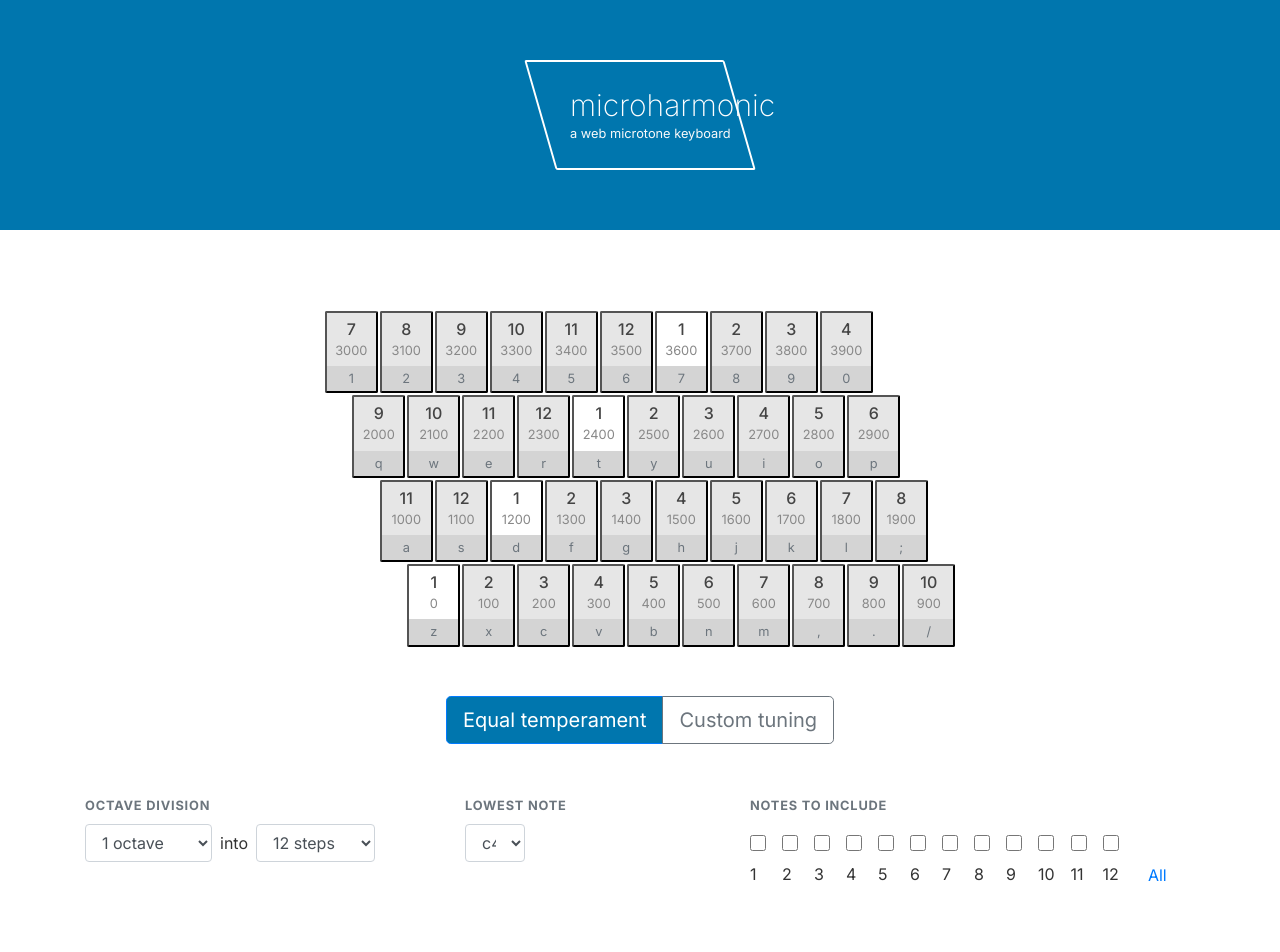
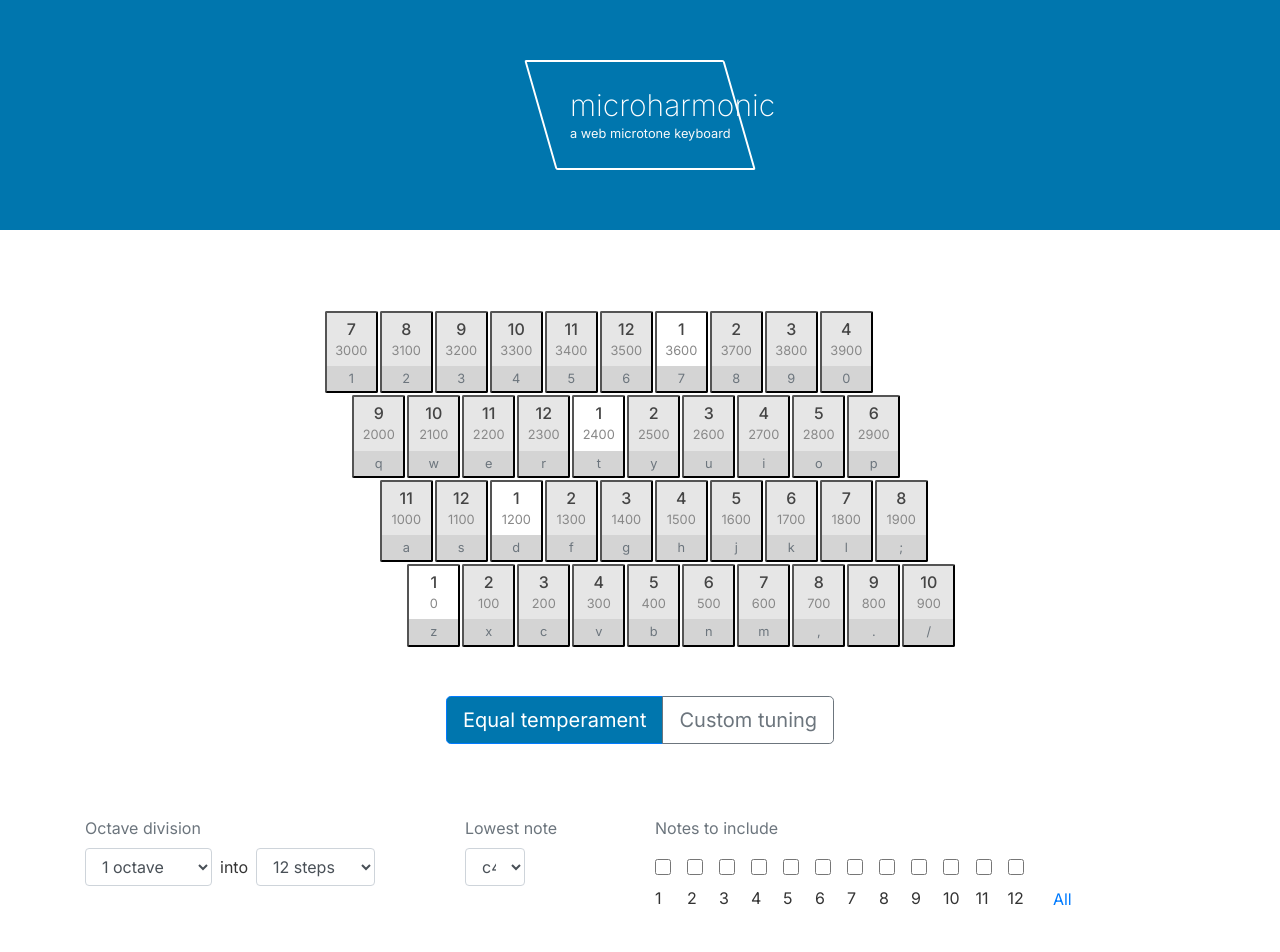
Before and after one commit to kevinsqi/microharmonic, a React (Create React App) app: page / in a window 1280 px wide. Shown: the top 952 px of the page. Built offline with nearby package versions, Linux system fonts and the light colour scheme.

Commit message:
tweak label, columns

```diff
--- a/src/CustomSettings.js
+++ b/src/CustomSettings.js
@@ -118,7 +118,7 @@ class CustomSettings extends React.Component {
             />
             <div className="mt-3">
               <button className="btn btn-primary" onClick={this.onSaveCustomCentValues}>
-                Save
+                Apply
               </button>
             </div>
           </div>
--- a/src/EqualTemperamentSettings.js
+++ b/src/EqualTemperamentSettings.js
@@ -154,9 +154,9 @@ class EqualTemperamentSettings extends React.Component {
   render() {
     return (
       <div className="row">
-        <div className="col-sm-4">{this.renderStepSettings()}</div>
-        <div className="col-sm-3">{this.renderLowestNoteSetting()}</div>
-        <div className="col-sm-5">{this.renderNotePicker()}</div>
+        <div className="col-sm-4 mt-4">{this.renderStepSettings()}</div>
+        <div className="col-sm-2 mt-4">{this.renderLowestNoteSetting()}</div>
+        <div className="col-sm-6 mt-4">{this.renderNotePicker()}</div>
       </div>
     );
   }
--- a/src/Label.js
+++ b/src/Label.js
@@ -1,11 +1,7 @@
 import React from 'react';
 
 function Label(props) {
-  return (
-    <label>
-      <small className="font-weight-bold text-muted uppercase">{props.children}</small>
-    </label>
-  );
+  return <label className="text-secondary">{props.children}</label>;
 }
 
 export default Label;
```
